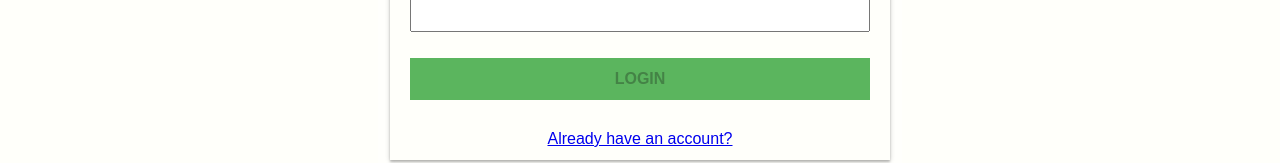
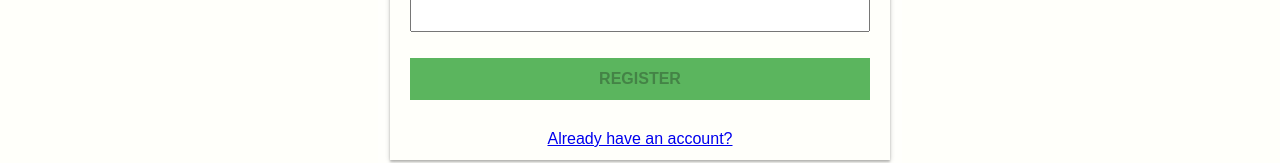
Before and after one commit to chumnend/voodo-app, a Vue app: page /register in a window 1280 px wide. Shown: the part 467-630 px from the top of the page. Built offline with nearby package versions, Linux system fonts and the light colour scheme; no server answers.

Commit message:
changed text on register button

```diff
--- a/src/views/Register.vue
+++ b/src/views/Register.vue
@@ -29,7 +29,7 @@
             <span class="circle circle-2"></span>
             <span class="circle circle-3"></span>
           </div>
-          <span v-else>Login</span>
+          <span v-else>Register</span>
         </button>
       </div>
 
```
